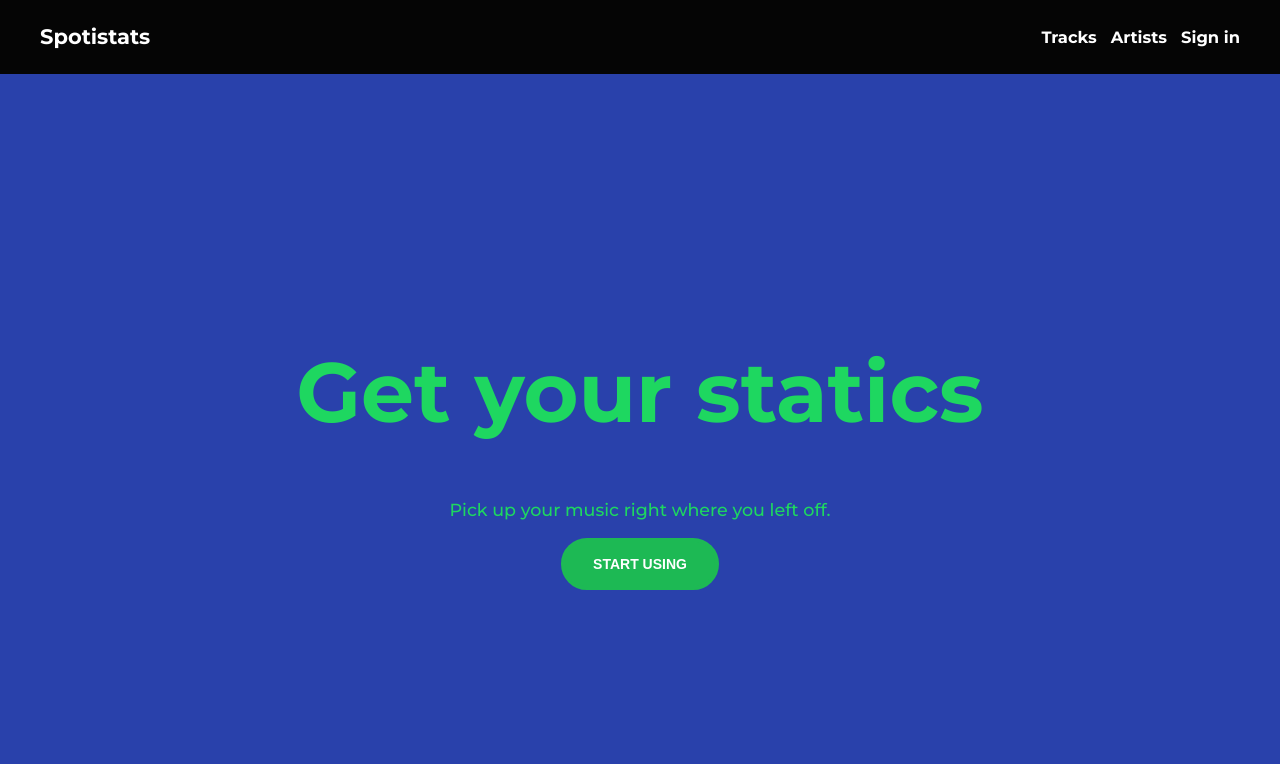
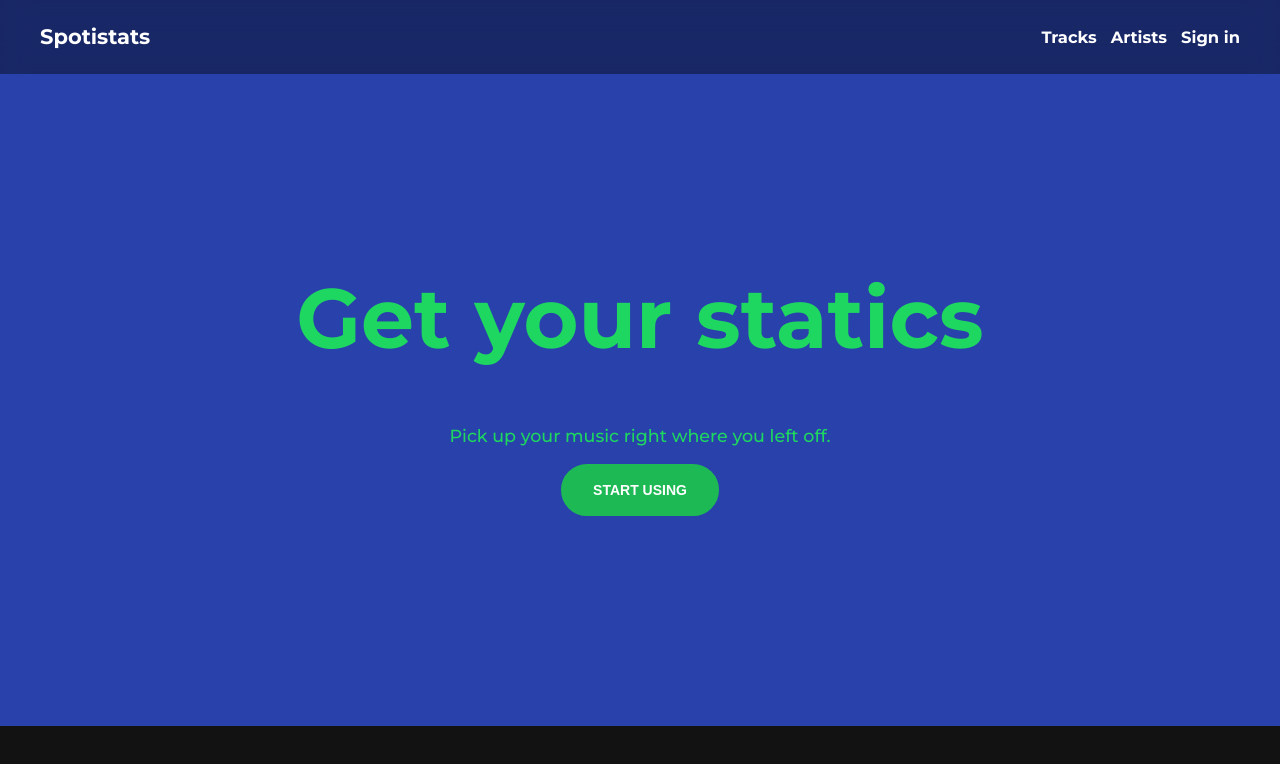
Before and after one commit to mislavjc/spotistats, a Next.js app: page / in a window 1280 px wide. Shown: the top 764 px of the page. Built offline with nearby package versions, Linux system fonts and the light colour scheme; no server answers.

Commit message:
nav changes + switched to 30 tracks

```diff
--- a/next.config.js
+++ b/next.config.js
@@ -1,6 +1,6 @@
 module.exports = {
-  reactStrictMode: false,
+  reactStrictMode: true,
   images: {
-    domains: ["i.scdn.co"]
-  }
-}
+    domains: ['i.scdn.co'],
+  },
+};
--- a/src/pages/_app.js
+++ b/src/pages/_app.js
@@ -12,7 +12,6 @@ function MyApp({ Component, pageProps }) {
       </Head>
       <Provider session={pageProps.session}>
         <Navbar />
-        <div style={{ marginTop: '5.3rem' }} />
         <Component {...pageProps} />
       </Provider>
     </>
--- a/src/pages/api/time-range-tracks.js
+++ b/src/pages/api/time-range-tracks.js
@@ -3,7 +3,7 @@ import { getSpotifyData } from '@/lib/http';
 const periodHandler = async (req, res) => {
   if (req.method === 'POST') {
     const { range, token } = req.body;
-    const { items } = await getSpotifyData(`/me/top/tracks?time_range=${range}`, token);
+    const { items } = await getSpotifyData(`/me/top/tracks?time_range=${range}&limit=30`, token);
     res.send(items);
   }
 };
--- a/src/pages/top-tracks/index.js
+++ b/src/pages/top-tracks/index.js
@@ -20,7 +20,7 @@ export async function getServerSideProps(context) {
       },
     };
   }
-  const { items } = await getSpotifyData('/me/top/tracks', session.user.accessToken);
+  const { items } = await getSpotifyData('/me/top/tracks?limit=30', session.user.accessToken);
   const primary = await getColor(items[0].album.images[0].url, 2);
   return {
     props: {
--- a/src/styles/Navbar.module.scss
+++ b/src/styles/Navbar.module.scss
@@ -4,8 +4,8 @@
   position: fixed;
   top: 0;
   z-index: 1;
-  background: rgba(0, 0, 0, 0.678);
-  backdrop-filter: blur(4px);
+  background: rgba(0, 0, 0, 0.4);
+  backdrop-filter: blur(1rem);
   padding: 0.5rem 0;
   width: 100%;
   .nav {
--- a/src/styles/Styles.global.scss
+++ b/src/styles/Styles.global.scss
@@ -129,7 +129,7 @@ h1 {
       transition: 0.25s;
     }
   }
-  h1 {
+  h2 {
     margin: 1rem 0;
   }
 }
--- a/src/styles/Tracks.module.scss
+++ b/src/styles/Tracks.module.scss
@@ -1,7 +1,7 @@
 @import './variables';
 
 .pageTitle {
-  padding-top: 2rem;
+  padding-top: 10rem;
   padding-left: 1rem;
   font-size: 4rem;
   max-width: 1200px;
```
